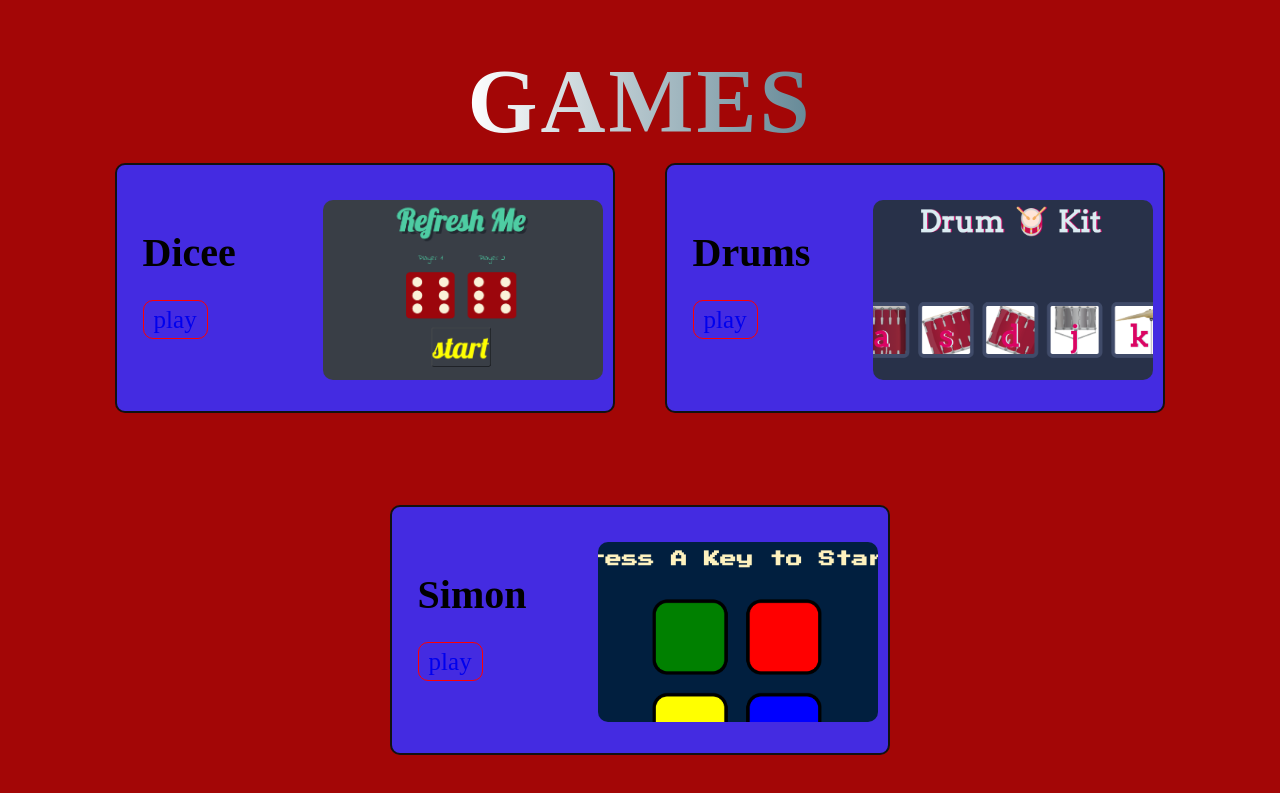
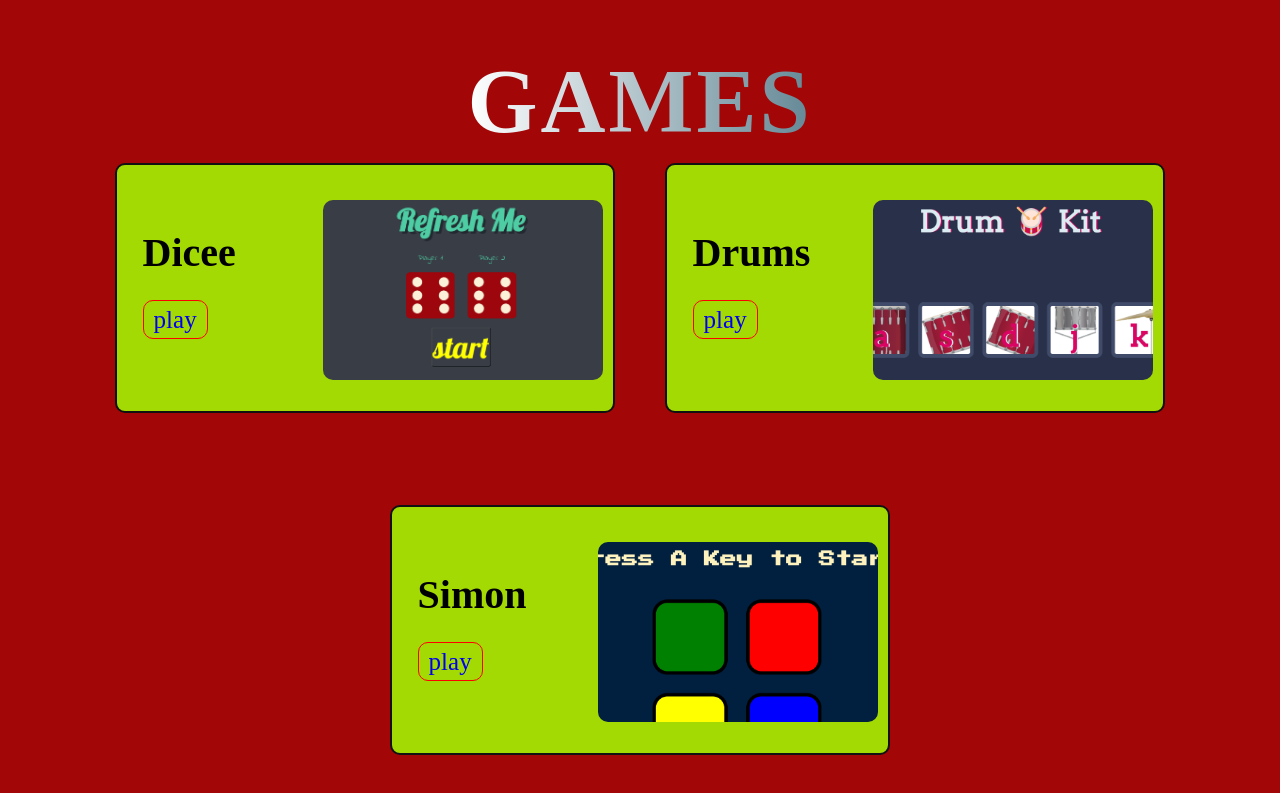
Before and after one commit to cyber0knight/portfolio, a plain HTML site: page work/work.html in a window 1280 px wide. Shown: the part 801-1594 px from the top of the page. Drawn offline with nearby package versions, Linux system fonts and the light colour scheme; a web font is replaced by a local one.

Commit message:
Update work.css

```diff
--- a/work/work.css
+++ b/work/work.css
@@ -276,7 +276,7 @@ body::-webkit-scrollbar{
   text-align: justify;
   width: 500px;
   height: 250px;
-  background-color: #442be1;
+  background-color: #a4da04;
   border: 2px solid #111;
   border-radius: 10px;
 }
```
